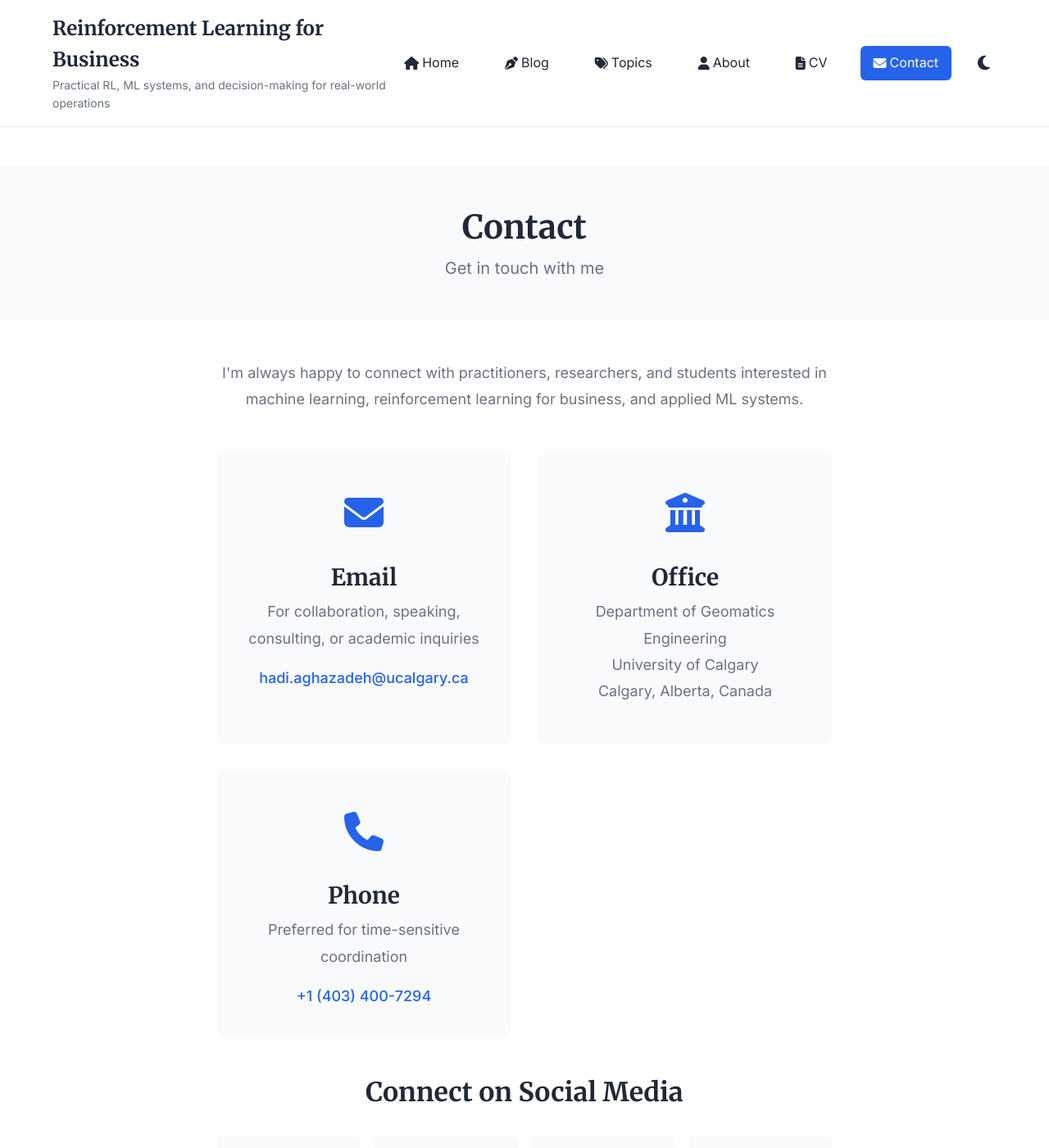
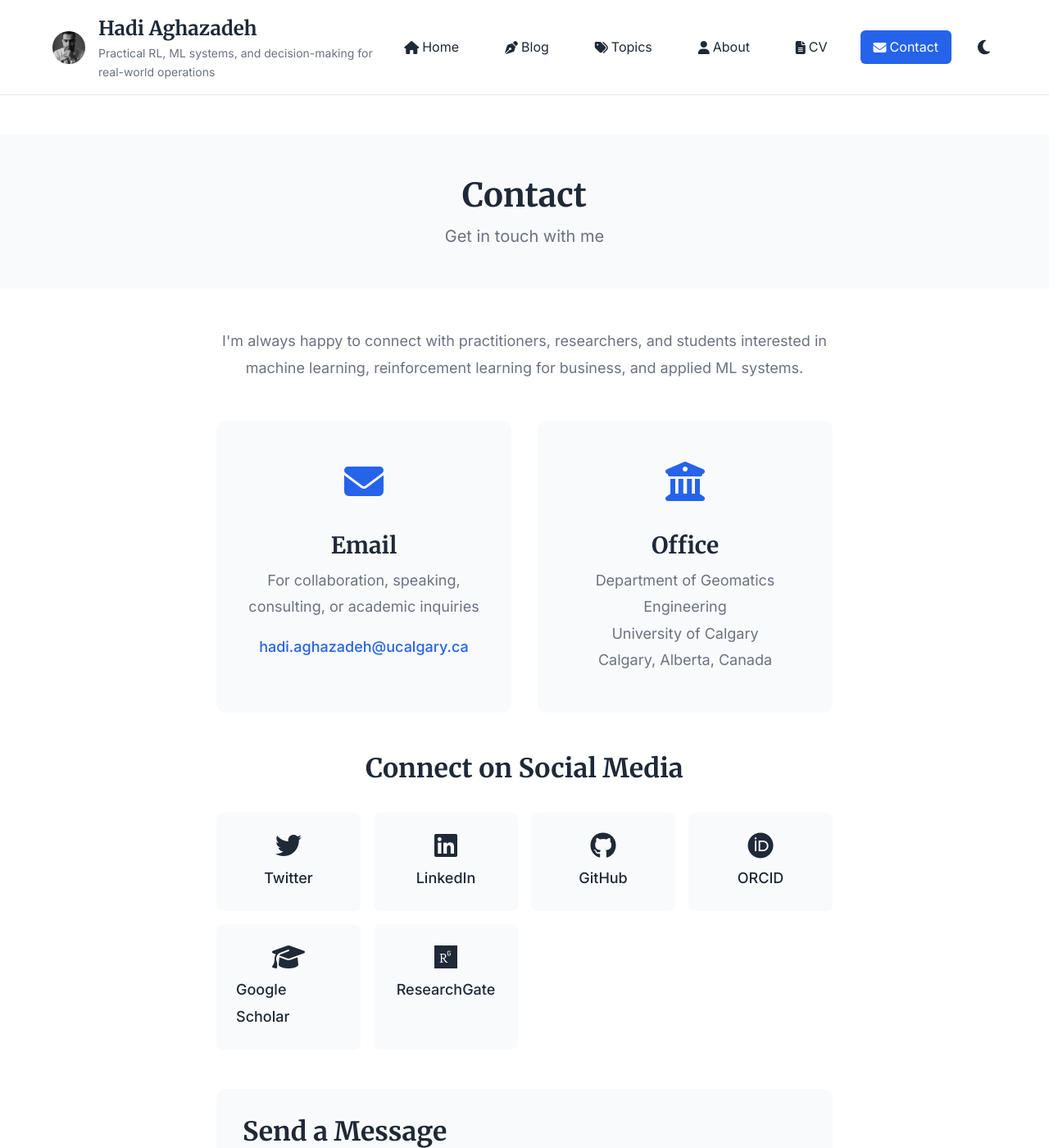
Before and after one commit to hadiagha/hadiagha.github.io, a Jekyll site: the page built from contact.md, in a window 1280 px wide and 1400 px high. Shown: the whole window at 82% size. Built offline with Jekyll 4.4.1, drawn with Linux system fonts in a browser that asks for light colours; nearby versions of some CDN libraries; some of the changed text lies outside the part shown.

Commit message:
add new changes in cv, pictures, etc.

```diff
--- a/_config.yml
+++ b/_config.yml
@@ -1,5 +1,5 @@
 # Site settings
-title: Reinforcement Learning for Business
+title: Hadi Aghazadeh
 tagline: Practical RL, ML systems, and decision-making for real-world operations
 description: Hadi Aghazadeh's blog on reinforcement learning for business, machine learning engineering, and data-driven decision-making.
 author:
--- a/_includes/header.html
+++ b/_includes/header.html
@@ -3,8 +3,15 @@
     <div class="nav-container">
       <div class="nav-brand">
         <a href="{{ '/' | relative_url }}" class="site-title">
-          <span class="title-main">{{ site.title }}</span>
-          <span class="title-tagline">{{ site.tagline }}</span>
+          {% if site.author.avatar %}
+          <span class="site-avatar-wrapper">
+            <img src="{{ site.author.avatar | relative_url }}" alt="{{ site.author.name }}" class="site-avatar" />
+          </span>
+          {% endif %}
+          <span class="title-text">
+            <span class="title-main">{{ site.title }}</span>
+            <span class="title-tagline">{{ site.tagline }}</span>
+          </span>
         </a>
       </div>
 
--- a/assets/css/main.scss
+++ b/assets/css/main.scss
@@ -115,6 +115,34 @@ a {
   }
 }
 
+// Featured book section
+.featured-book {
+  padding: var(--space-3xl) 0 var(--space-2xl);
+}
+
+.featured-book-content {
+  display: grid;
+  grid-template-columns: minmax(0, 260px) minmax(0, 1fr);
+  gap: var(--space-2xl);
+  align-items: center;
+}
+
+.featured-book-image img {
+  max-width: 220px;
+  width: 100%;
+  height: auto;
+  border-radius: 0.75rem;
+  box-shadow: var(--shadow-lg);
+}
+
+.featured-book-text h2 {
+  margin-bottom: var(--space-md);
+}
+
+.featured-book-text p {
+  color: var(--color-text-light);
+}
+
 // Container
 .container {
   max-width: var(--container-max);
@@ -153,8 +181,31 @@ a {
 .nav-brand {
   .site-title {
     display: flex;
+    align-items: center;
+    gap: var(--space-md);
+    text-decoration: none;
+  }
+
+  .site-avatar-wrapper {
+    width: 40px;
+    height: 40px;
+    border-radius: 999px;
+    overflow: hidden;
+    flex-shrink: 0;
+    box-shadow: var(--shadow-sm);
+  }
+
+  .site-avatar {
+    width: 100%;
+    height: 100%;
+    object-fit: cover;
+    display: block;
+  }
+
+  .title-text {
+    display: flex;
     flex-direction: column;
-    text-decoration: none;
+  }
 
   .title-main {
     font-family: var(--font-serif);
@@ -167,7 +218,6 @@ a {
     font-size: 0.875rem;
     color: var(--color-text-light);
     font-weight: 400;
-    }
   }
 }
 
--- a/contact.md
+++ b/contact.md
@@ -28,15 +28,6 @@ permalink: /contact/
       <p>Department of Geomatics Engineering<br>
       University of Calgary<br>
       Calgary, Alberta, Canada</p>
-    </div>
-
-    <div class="contact-card">
-      <div class="contact-icon">
-        <i class="fas fa-phone"></i>
-      </div>
-      <h3>Phone</h3>
-      <p>Preferred for time-sensitive coordination</p>
-      <a href="tel:+14034007294" class="contact-link">+1 (403) 400-7294</a>
     </div>
   </div>
 
```
Lines whose indentation alone changed are shown as unchanged.
